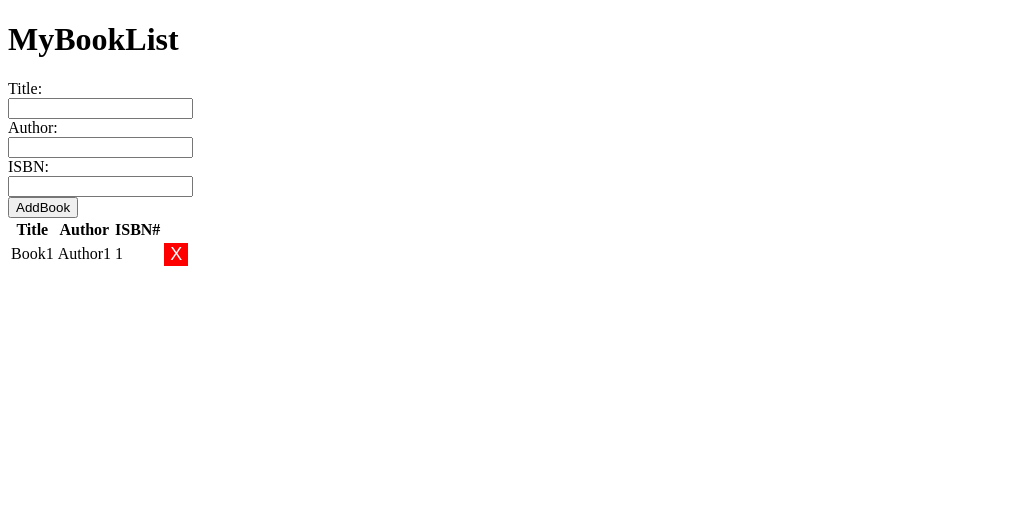
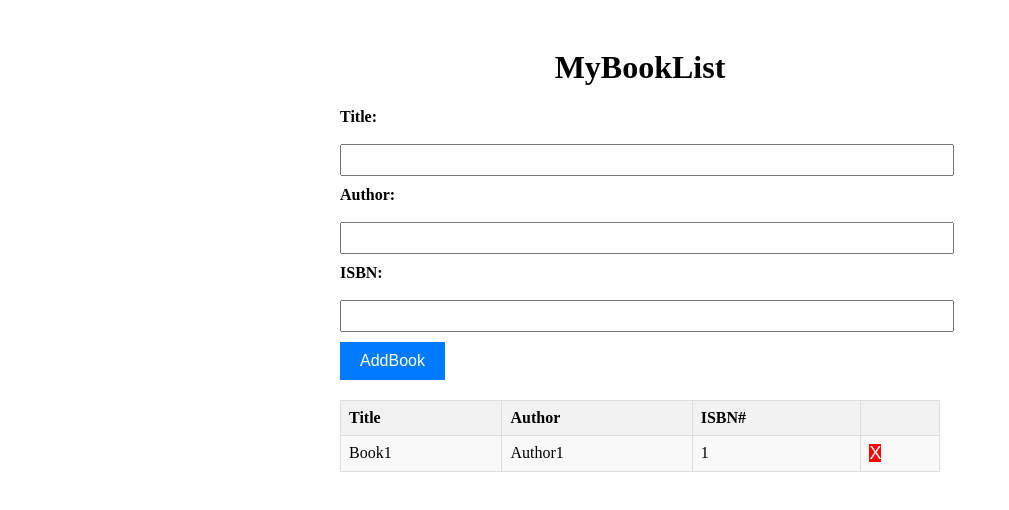
Before and after one commit to acciojob/book-list-dhusakshata, a website: page main.html in a window 1280 px wide. Shown: the whole page, without its empty margins (0-1009 px from the left). Drawn offline with Linux system fonts and the light colour scheme.

Commit message:
created a submission

```diff
--- a/styles.css
+++ b/styles.css
@@ -1 +1,69 @@
 /*  your css code here. If applicable */
+.container {
+    max-width: 600px;
+    margin: 0 auto;
+    padding: 20px;
+}
+
+h1 {
+    text-align: center;
+}
+
+.form-group {
+    margin-bottom: 10px;
+}
+
+label {
+    display: block;
+    font-weight: bold;
+}
+
+input[type="text"] {
+    width: 100%;
+    padding: 5px;
+    font-size: 16px;
+}
+
+.btn {
+    padding: 10px 20px;
+    font-size: 16px;
+    cursor: pointer;
+}
+
+.btn-primary {
+    background-color: #007bff;
+    color: #fff;
+    border: none;
+}
+
+.table {
+    width: 100%;
+    border-collapse: collapse;
+    margin-top: 20px;
+}
+
+.table th,
+.table td {
+    border: 1px solid #ddd;
+    padding: 8px;
+}
+
+.table th {
+    background-color: #f2f2f2;
+    text-align: left;
+    font-weight: bold;
+}
+
+.table-striped tbody tr:nth-child(odd) {
+    background-color: #f9f9f9;
+}
+
+.delete {
+    background-color: transparent;
+    color: red;
+    border: none;
+    cursor: pointer;
+    font-size: 18px;
+    line-height: 1;
+    padding: 0;
+}
```
Also changed, not shown: main.html (+1 -0 lines).
